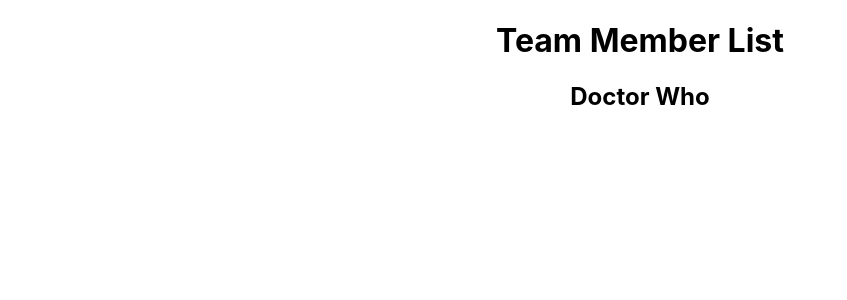
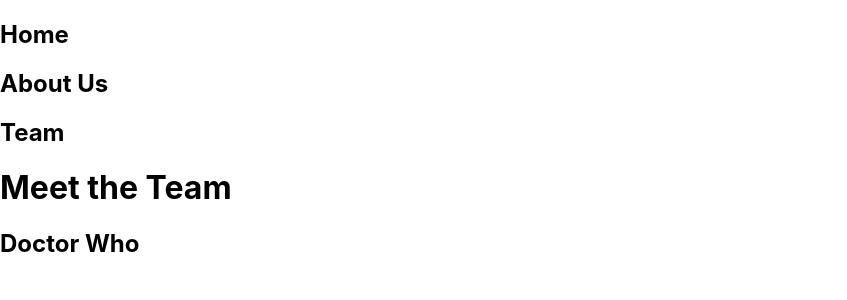
Before and after one commit to bloominstituteoftechnology/team-builder, a React (Create React App) app in the folder team-builder/: page / in a window 1280 px wide. Shown: the top 300 px of the page, without its empty margins (0-847 px from the left). Built offline with nearby package versions, Linux system fonts and the light colour scheme.

Commit message:
added the Menu component to the main App

```diff
--- a/team-builder/src/App.js
+++ b/team-builder/src/App.js
@@ -1,7 +1,8 @@
 import React, {useState} from 'react';
 import logo from './logo.svg';
-import './App.css';
+import './css/index.css';
 import TeamMember from './Components/TeamMember'
+import Menu from './Components/Menu'
 
 function App() {
   const [person, setPerson] = useState([
@@ -14,7 +15,10 @@ function App() {
   return (
     <div className="App">
       <header>
-        <h1>Team Member List</h1>
+        <nav>
+          <Menu />
+        </nav>
+        <h1>Meet the Team</h1>
       </header>
       <div>
         <TeamMember person={person} />
```
